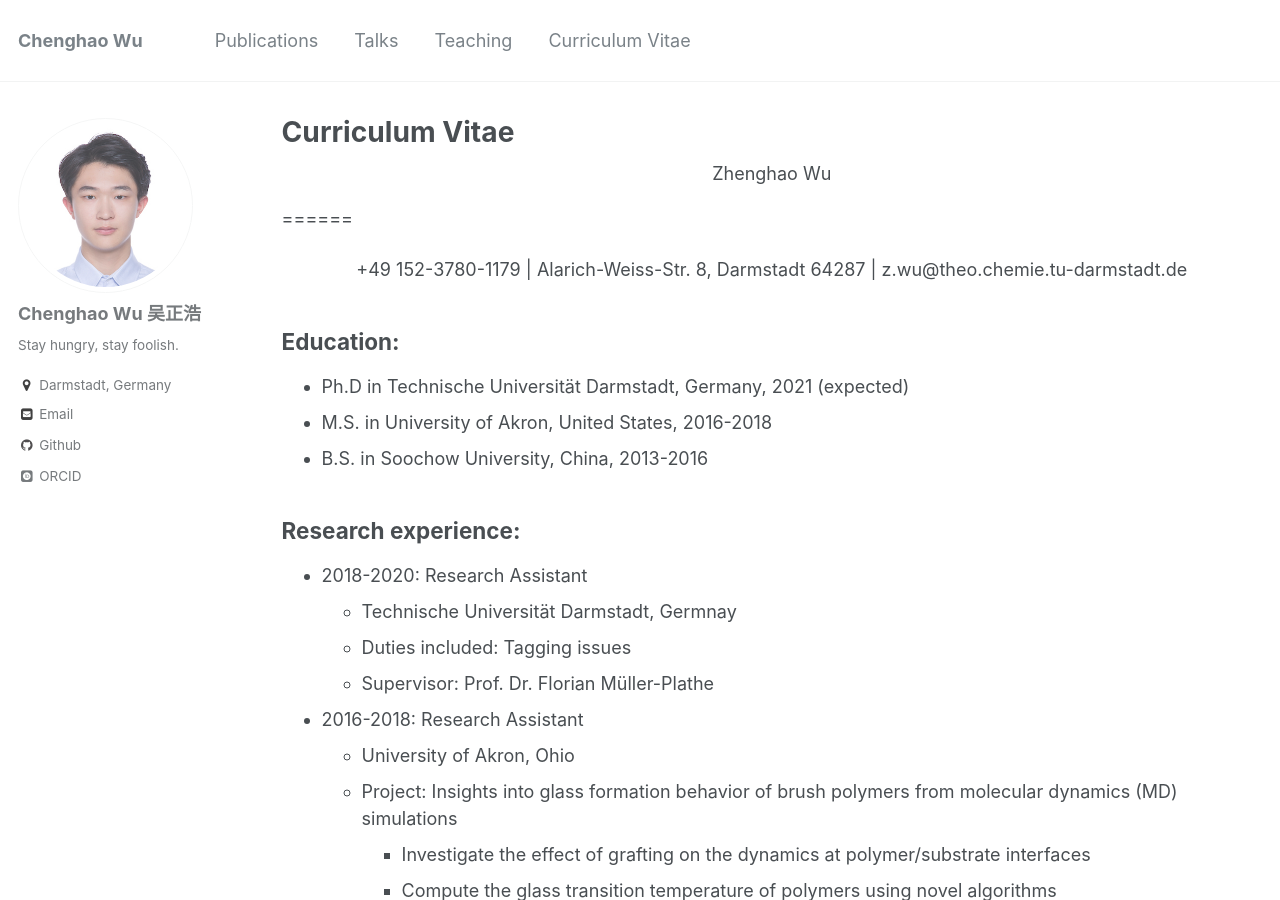
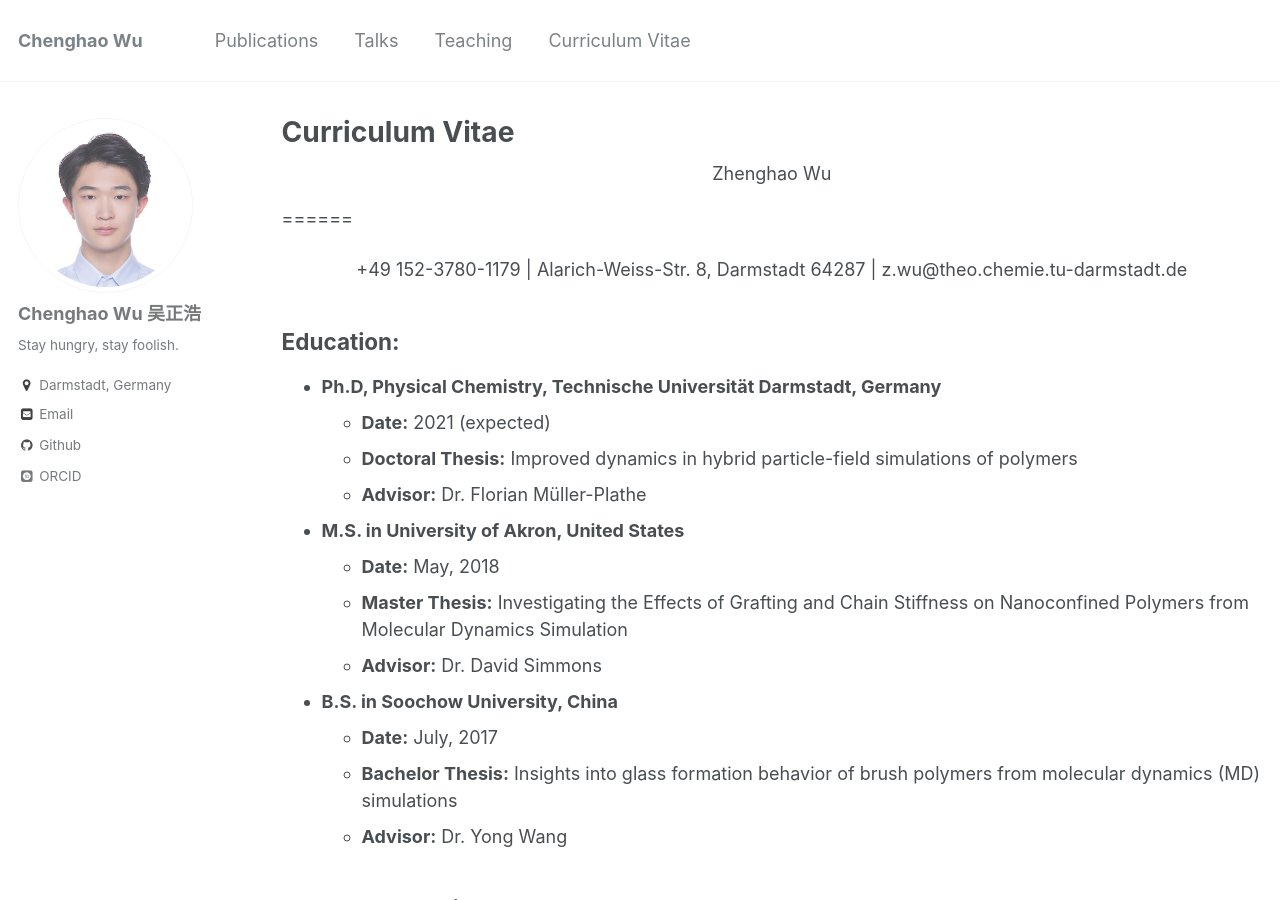
Before and after one commit to Chenghao-Wu/Chenghao-Wu.github.io, a Jekyll site: the page built from _pages/cv.md, in a window 1280 px wide and 900 px high. Built offline with Jekyll 4.4.1, drawn with Linux system fonts in a browser that asks for light colours; some web fonts are replaced.

Commit message:
update 16

```diff
--- a/_pages/cv.md
+++ b/_pages/cv.md
@@ -19,9 +19,18 @@ redirect_from:
 Education:
 ------
 
-* Ph.D in Technische Universität Darmstadt, Germany, 2021 (expected)
-* M.S. in University of Akron, United States, 2016-2018
-* B.S. in Soochow University, China, 2013-2016
+* **Ph.D, Physical Chemistry, Technische Universität Darmstadt, Germany**
+  * **Date:** 2021 (expected)
+  * **Doctoral Thesis:** Improved dynamics in hybrid particle-field simulations of polymers
+  * **Advisor:** Dr. Florian Müller-Plathe
+* **M.S. in University of Akron, United States**
+  * **Date:** May, 2018
+  * **Master Thesis:** Investigating the Effects of Grafting and Chain Stiffness on Nanoconfined Polymers from Molecular Dynamics Simulation
+  * **Advisor:** Dr. David Simmons
+* **B.S. in Soochow University, China**
+  * **Date:** July, 2017
+  * **Bachelor Thesis:** Insights into glass formation behavior of brush polymers from molecular dynamics (MD) simulations
+  * **Advisor:** Dr. Yong Wang
 
 Research experience:
 ------
```
